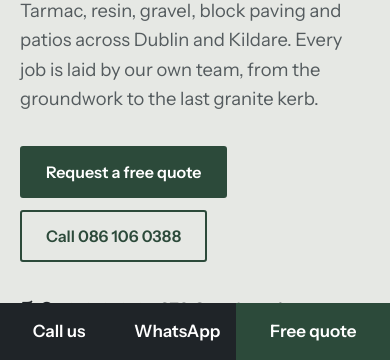
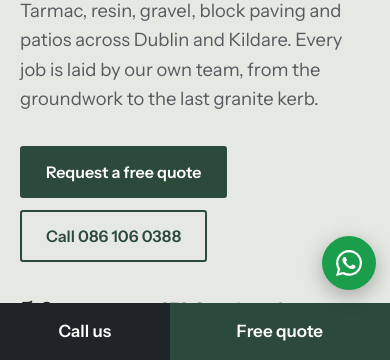
Before and after one commit to webiw/driveways4you-review, a plain HTML site: page home-page-d925b19eefa49cad/modele-1-granite/index.html in a window 390 px wide. Shown: the part 484-844 px from the top of the page. Drawn offline with Linux system fonts and the light colour scheme.

Commit message:
Add floating WhatsApp button to the three mockups
Co-Authored-By: Claude Fable 5.2 <noreply@anthropic.com>

```diff
--- a/home-page-d925b19eefa49cad/modele-1-granite/index.html
+++ b/home-page-d925b19eefa49cad/modele-1-granite/index.html
@@ -177,9 +177,9 @@
 
 <div class="sticky">
   <a href="tel:+353861060388">Call us</a>
-  <a href="https://wa.me/353861060388">WhatsApp</a>
   <a class="sticky-main" href="#quote">Free quote</a>
 </div>
+<a class="wa-float" href="https://wa.me/353861060388" target="_blank" rel="noopener" aria-label="Chat with Driveways 4 You on WhatsApp"><svg viewBox="0 0 24 24" width="26" height="26" aria-hidden="true"><path fill="currentColor" d="M17.472 14.382c-.297-.149-1.758-.867-2.03-.967-.273-.099-.471-.148-.67.15-.197.297-.767.966-.94 1.164-.173.199-.347.223-.644.075-.297-.15-1.255-.463-2.39-1.475-.883-.788-1.48-1.761-1.653-2.059-.173-.297-.018-.458.13-.606.134-.133.298-.347.446-.52.149-.174.198-.298.298-.497.099-.198.05-.371-.025-.52-.075-.149-.669-1.612-.916-2.207-.242-.579-.487-.5-.669-.51-.173-.008-.371-.01-.57-.01-.198 0-.52.074-.792.372-.272.297-1.04 1.016-1.04 2.479 0 1.462 1.065 2.875 1.213 3.074.149.198 2.096 3.2 5.077 4.487.709.306 1.262.489 1.694.625.712.227 1.36.195 1.871.118.571-.085 1.758-.719 2.006-1.413.248-.694.248-1.289.173-1.413-.074-.124-.272-.198-.57-.347m-5.421 7.403h-.004a9.87 9.87 0 01-5.031-1.378l-.361-.214-3.741.982.998-3.648-.235-.374a9.86 9.86 0 01-1.51-5.26c.001-5.45 4.436-9.884 9.888-9.884 2.64 0 5.122 1.03 6.988 2.898a9.825 9.825 0 012.893 6.994c-.003 5.45-4.437 9.884-9.885 9.884m8.413-18.297A11.815 11.815 0 0012.05 0C5.495 0 .16 5.335.157 11.892c0 2.096.547 4.142 1.588 5.945L.057 24l6.305-1.654a11.882 11.882 0 005.683 1.448h.005c6.554 0 11.89-5.335 11.893-11.893a11.821 11.821 0 00-3.48-8.413z"/></svg><span>Chat on WhatsApp</span></a>
 <script>
 document.querySelectorAll('.ba').forEach(function (ba) {
   ba.querySelector('.ba-range').addEventListener('input', function (e) {
--- a/home-page-d925b19eefa49cad/modele-1-granite/style.css
+++ b/home-page-d925b19eefa49cad/modele-1-granite/style.css
@@ -152,3 +152,12 @@ footer a { margin-right: 18px; }
 @media (prefers-reduced-motion: reduce) {
   html { scroll-behavior: auto; }
 }
+
+.wa-float { position: fixed; right: 20px; bottom: 20px; z-index: 6; display: inline-flex; align-items: center; gap: 10px; padding: 13px 20px 13px 16px; border-radius: 999px; background: #1a9e4b; color: #fff; font: 700 1rem/1 system-ui, sans-serif; text-decoration: none; box-shadow: 0 6px 20px rgba(0, 0, 0, 0.28); }
+.wa-float:hover { background: #14803c; }
+.wa-float:focus-visible { outline: 3px solid #fff; outline-offset: -5px; }
+@media (max-width: 900px) {
+  .sticky { grid-template-columns: 1fr 1.3fr !important; }
+  .wa-float { right: 14px; bottom: 70px; padding: 14px; }
+  .wa-float span { display: none; }
+}
--- a/home-page-d925b19eefa49cad/modele-2-tarmac/style.css
+++ b/home-page-d925b19eefa49cad/modele-2-tarmac/style.css
@@ -147,3 +147,12 @@ footer a { margin-right: 18px; }
 @media (prefers-reduced-motion: reduce) {
   html { scroll-behavior: auto; }
 }
+
+.wa-float { position: fixed; right: 20px; bottom: 20px; z-index: 6; display: inline-flex; align-items: center; gap: 10px; padding: 13px 20px 13px 16px; border-radius: 999px; background: #1a9e4b; color: #fff; font: 700 1rem/1 system-ui, sans-serif; text-decoration: none; box-shadow: 0 6px 20px rgba(0, 0, 0, 0.28); }
+.wa-float:hover { background: #14803c; }
+.wa-float:focus-visible { outline: 3px solid #fff; outline-offset: -5px; }
+@media (max-width: 900px) {
+  .sticky { grid-template-columns: 1fr 1.3fr !important; }
+  .wa-float { right: 14px; bottom: 70px; padding: 14px; }
+  .wa-float span { display: none; }
+}
--- a/home-page-d925b19eefa49cad/modele-3-dublin/style.css
+++ b/home-page-d925b19eefa49cad/modele-3-dublin/style.css
@@ -144,3 +144,12 @@ footer a { margin-right: 18px; }
 @media (prefers-reduced-motion: reduce) {
   html { scroll-behavior: auto; }
 }
+
+.wa-float { position: fixed; right: 20px; bottom: 20px; z-index: 6; display: inline-flex; align-items: center; gap: 10px; padding: 13px 20px 13px 16px; border-radius: 999px; background: #1a9e4b; color: #fff; font: 700 1rem/1 system-ui, sans-serif; text-decoration: none; box-shadow: 0 6px 20px rgba(0, 0, 0, 0.28); }
+.wa-float:hover { background: #14803c; }
+.wa-float:focus-visible { outline: 3px solid #fff; outline-offset: -5px; }
+@media (max-width: 900px) {
+  .sticky { grid-template-columns: 1fr 1.3fr !important; }
+  .wa-float { right: 14px; bottom: 70px; padding: 14px; }
+  .wa-float span { display: none; }
+}
```
Also changed, not shown: home-page-d925b19eefa49cad/modele-2-tarmac/index.html (+1 -1 lines), home-page-d925b19eefa49cad/modele-3-dublin/index.html (+1 -1 lines).
